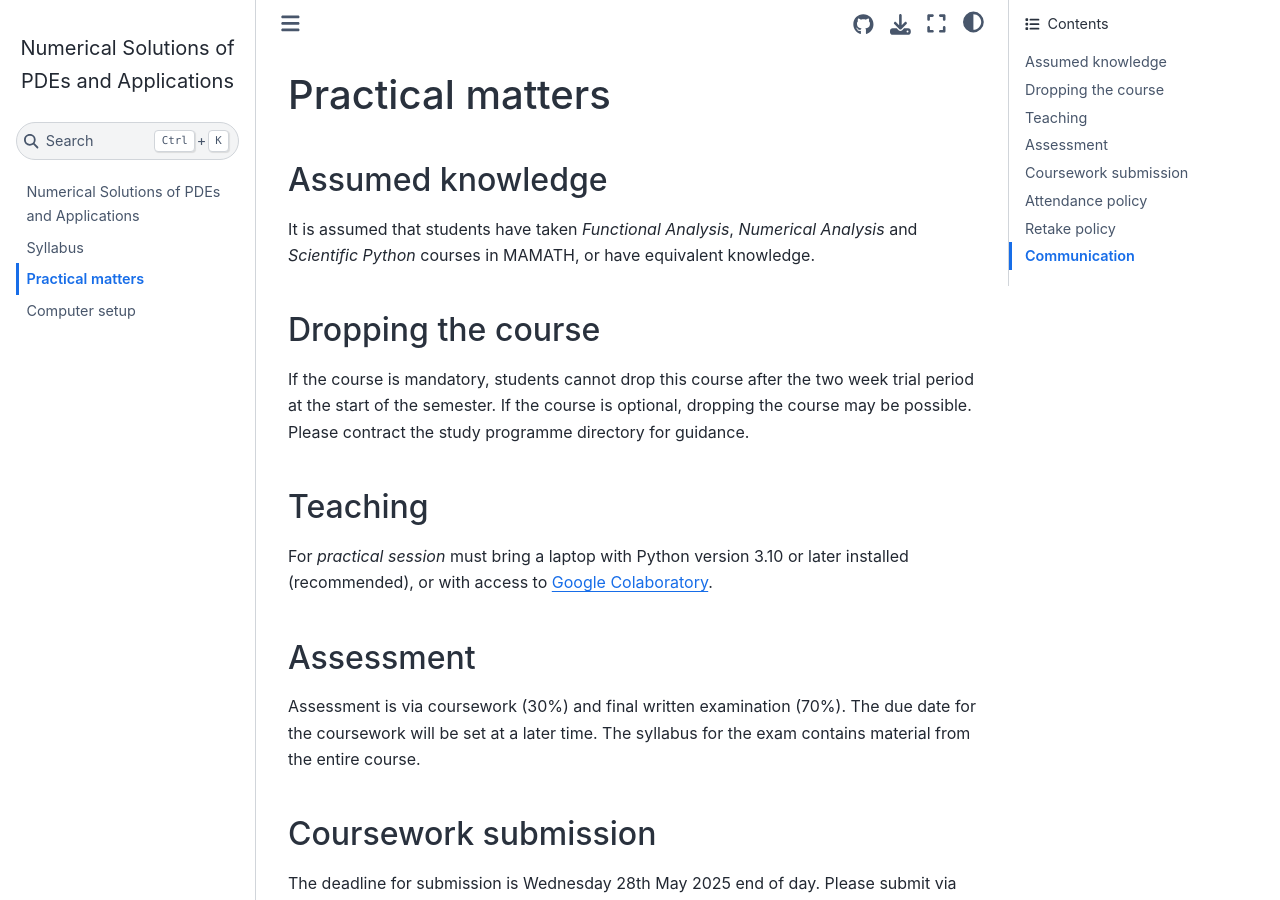
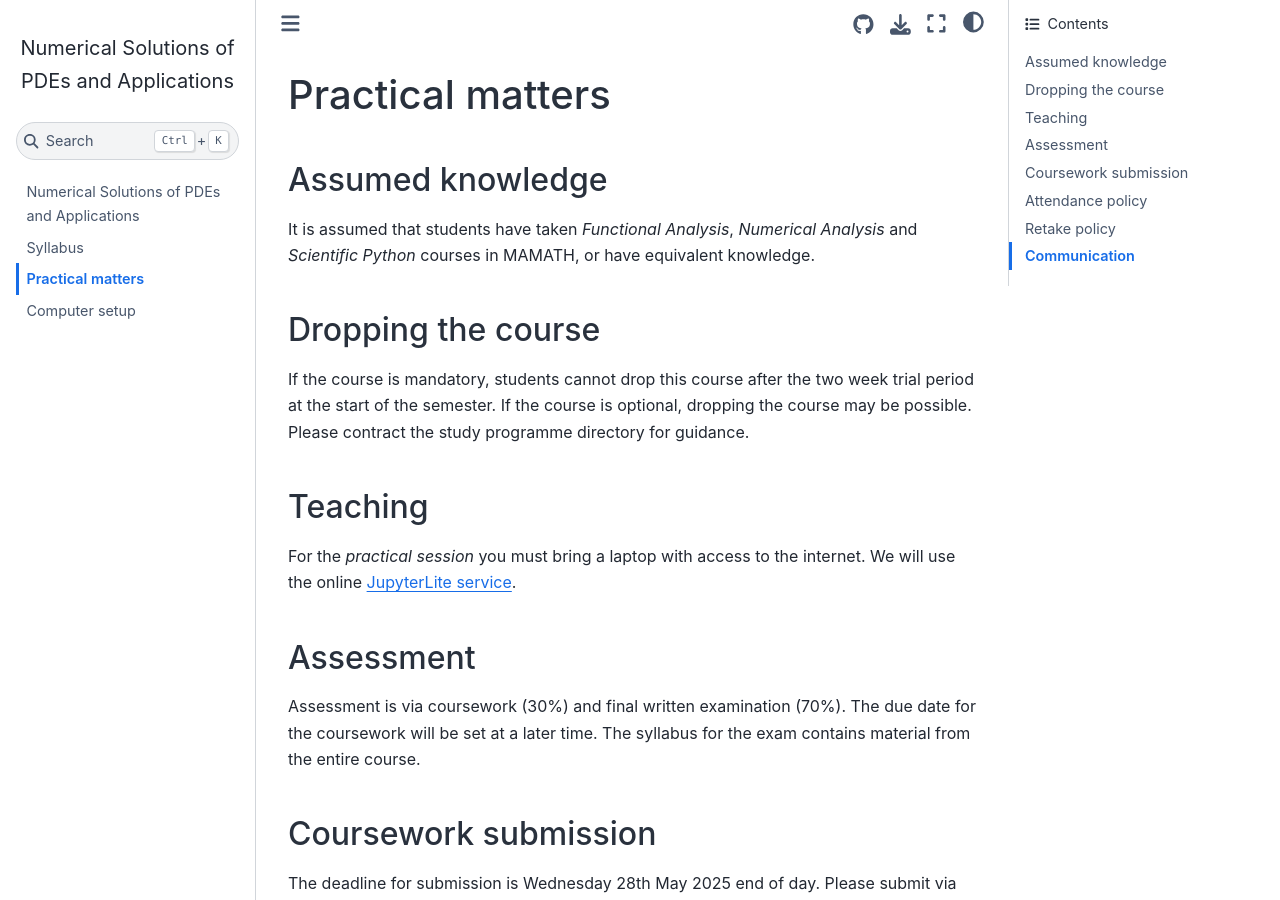
Before and after one commit to jhale/numerical-solutions-pdes, a Jupyter Book: the page built from chapters/practical.md, in a window 1280 px wide and 900 px high. Built offline with Jupyter Book 1.0.4 settings and Sphinx 7.4.7 and the Sphinx Book theme 1.1.4, drawn with Linux system fonts in a browser that asks for light colours; pages that are not in the unit, such as notebooks, are missing from menus.

Commit message:
Improve.

```diff
--- a/chapters/practical.md
+++ b/chapters/practical.md
@@ -15,9 +15,9 @@ guidance.
 
 ## Teaching
 
-For *practical session* must bring a laptop with Python version 3.10 or later
-installed (recommended), or with access to [Google
-Colaboratory](https://colab.research.google.com).
+For the *practical session* you must bring a laptop with access to the
+internet. We will use the online [JupyterLite
+service](https://jupyter.org/try-jupyter/lab/).
 
 ## Assessment
 
```
